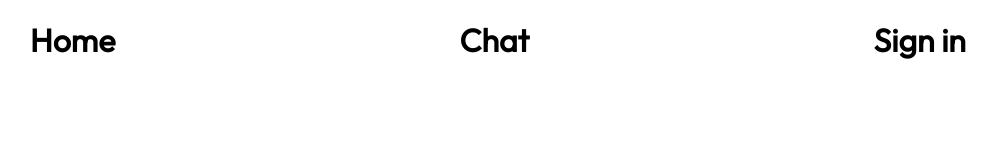
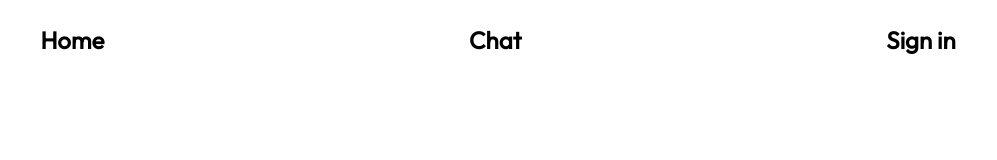
Before and after one commit to SamuelCarinhas/Talki, a React (Vite) app in the folder frontend/: page /signin in a window 1280 px wide. Shown: the top 160 px of the page, without its empty margins (142-1139 px from the left). Built offline with nearby package versions, Linux system fonts and the light colour scheme.

Commit message:
Add Sign out

```diff
--- a/frontend/src/components/NavbarItem/NavbarItem.tsx
+++ b/frontend/src/components/NavbarItem/NavbarItem.tsx
@@ -12,7 +12,7 @@ function NavbarItem(props: INavbarItem) {
 
     return (
         <div className={"navbar-item"} onClick={ handleClick }>
-            <h1> { props.name } </h1>
+            <h2> { props.name } </h2>
         </div>
     )
 }
--- a/frontend/src/main.tsx
+++ b/frontend/src/main.tsx
@@ -4,12 +4,14 @@ import AuthProvider from "./providers/AuthProvider/AuthProvider.tsx";
 import {BrowserRouter, Route, Routes} from "react-router-dom";
 import Login from "./pages/Login/Login.tsx";
 import Home from "./pages/Home/Home.tsx";
+import Logout from "./pages/Logout/Logout.tsx";
 
 ReactDOM.createRoot(document.getElementById('root')!).render(
     <AuthProvider>
         <BrowserRouter>
             <Routes>
                 <Route path={'/signin'} element={ <Login /> }/>
+                <Route path={'/signout'} element={ <Logout /> }/>
                 <Route path={'/'} element={ <Home /> }/>
             </Routes>
         </BrowserRouter>
--- /dev/null
+++ b/frontend/src/pages/Logout/Logout.tsx
@@ -0,0 +1,20 @@
+import { useAuth } from "../../hooks/useAuth.ts";
+import { useUser } from "../../hooks/useUser.ts";
+import { Navigate } from "react-router-dom";
+import { useEffect } from "react";
+
+function Logout() {
+
+    const { logout } = useAuth()
+    const { user } = useUser()
+
+    useEffect(() => {
+        logout()
+    }, [])
+
+    return (
+        user !== null ? undefined : <Navigate to={'/signin'} />
+    )
+}
+
+export default Logout
```
